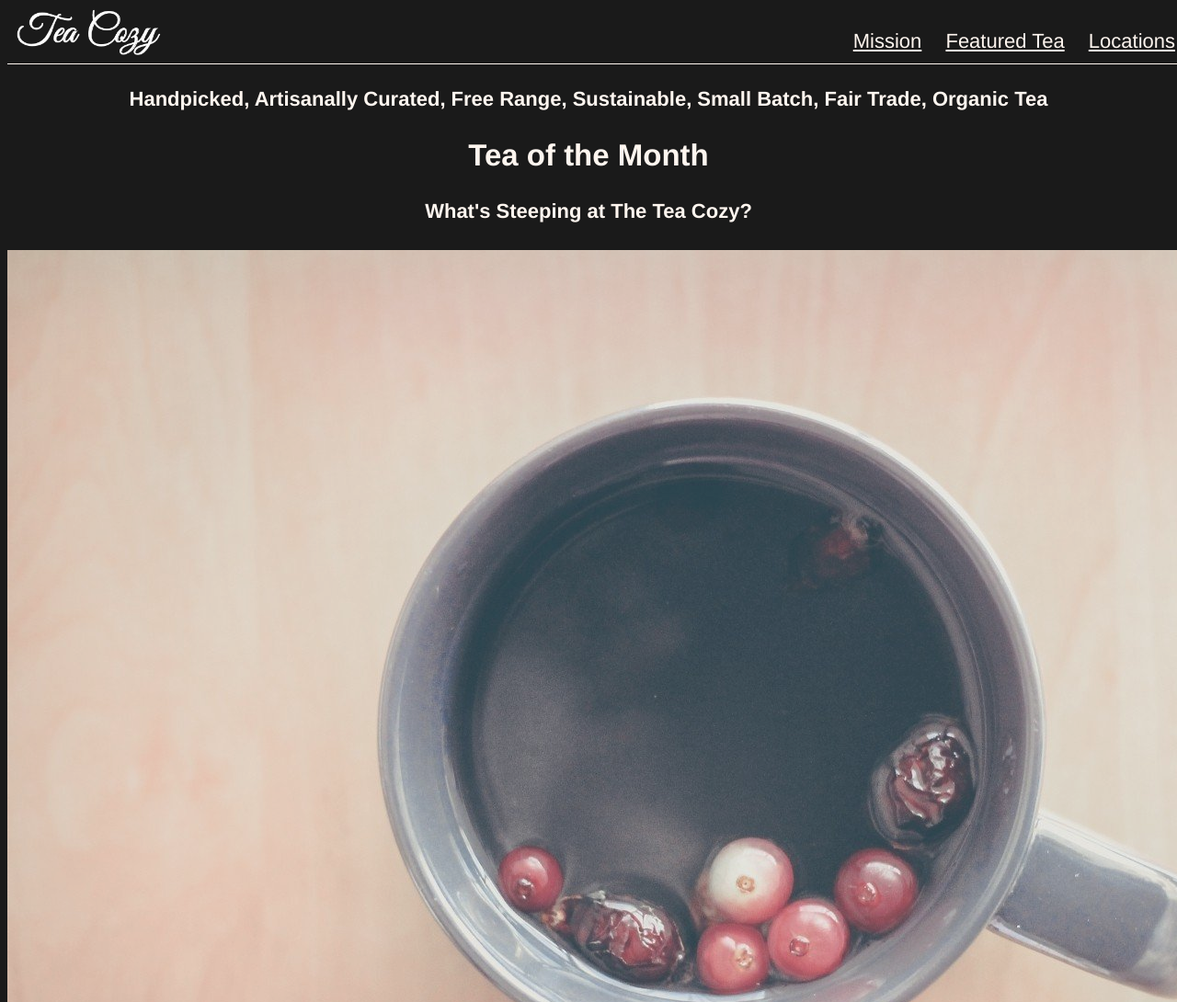
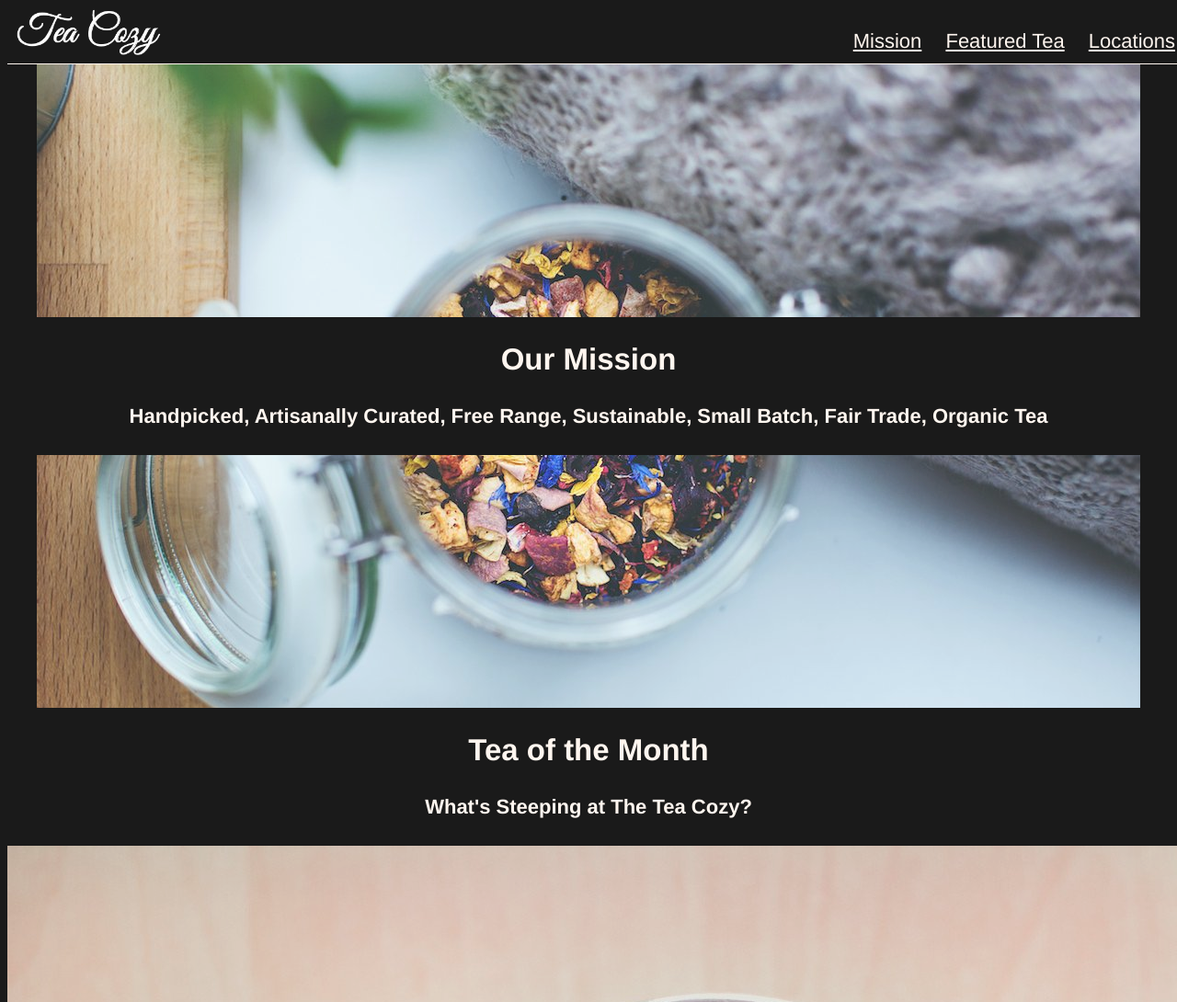
Before and after one commit to MeatSim/teacozy2, a plain HTML site: page index.html in a window 1280 px wide. Shown: the top 1090 px of the page at 92% size. Drawn offline with Linux system fonts and the light colour scheme.

Commit message:
Add hero and banner classes to html

```diff
--- a/index.html
+++ b/index.html
@@ -20,9 +20,11 @@
     </header>
     <main>
         <section>
-            <div>
-                <h2 id="mission">Our Mission</h2>
-                <h4>Handpicked, Artisanally Curated, Free Range, Sustainable, Small Batch, Fair Trade, Organic Tea</h4>
+            <div class="hero">
+                <div class="banner">
+                    <h2 id="mission">Our Mission</h2>
+                    <h4>Handpicked, Artisanally Curated, Free Range, Sustainable, Small Batch, Fair Trade, Organic Tea</h4>
+                </div>
             </div>
         </section>
         <section>
```
